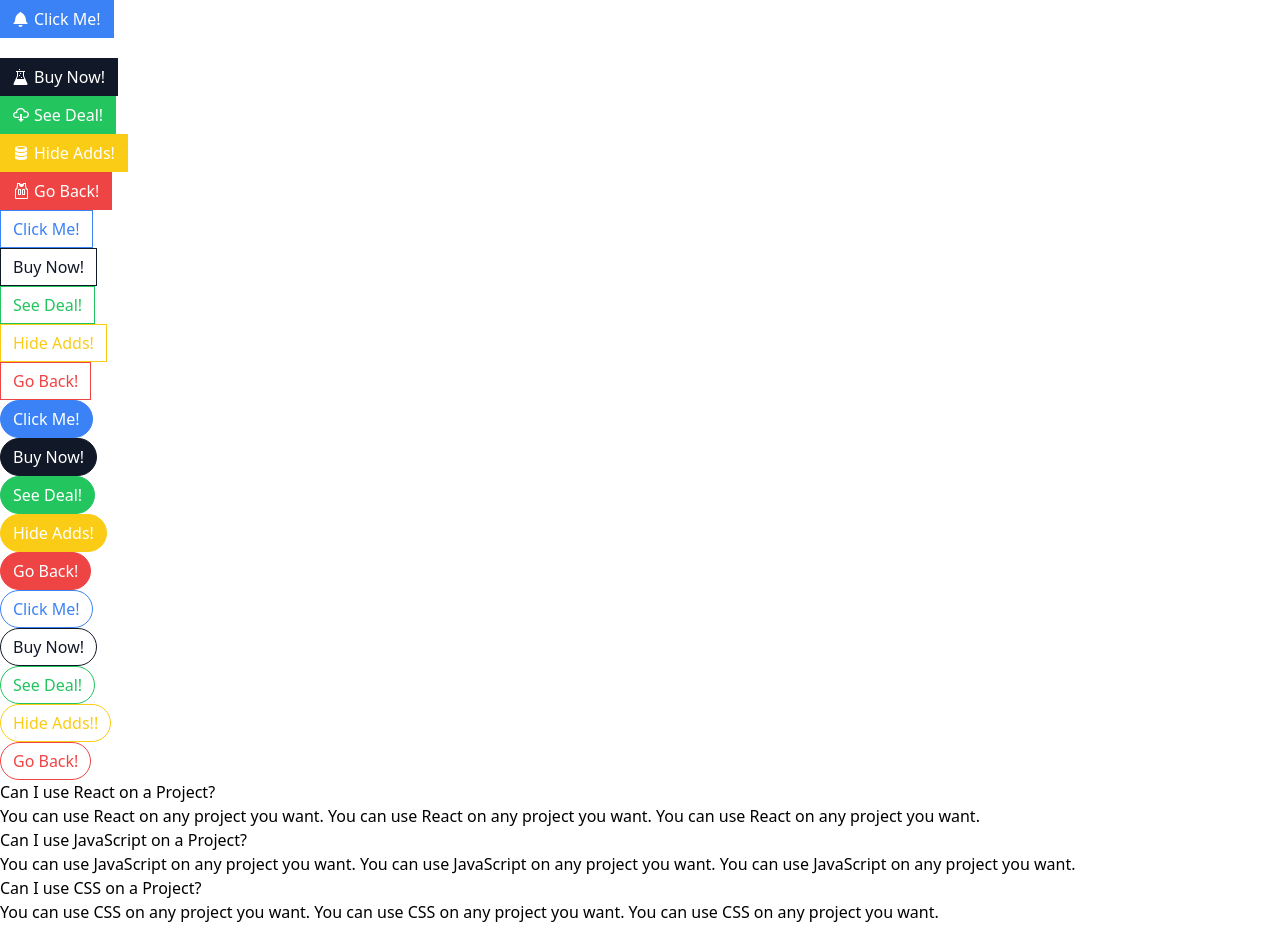
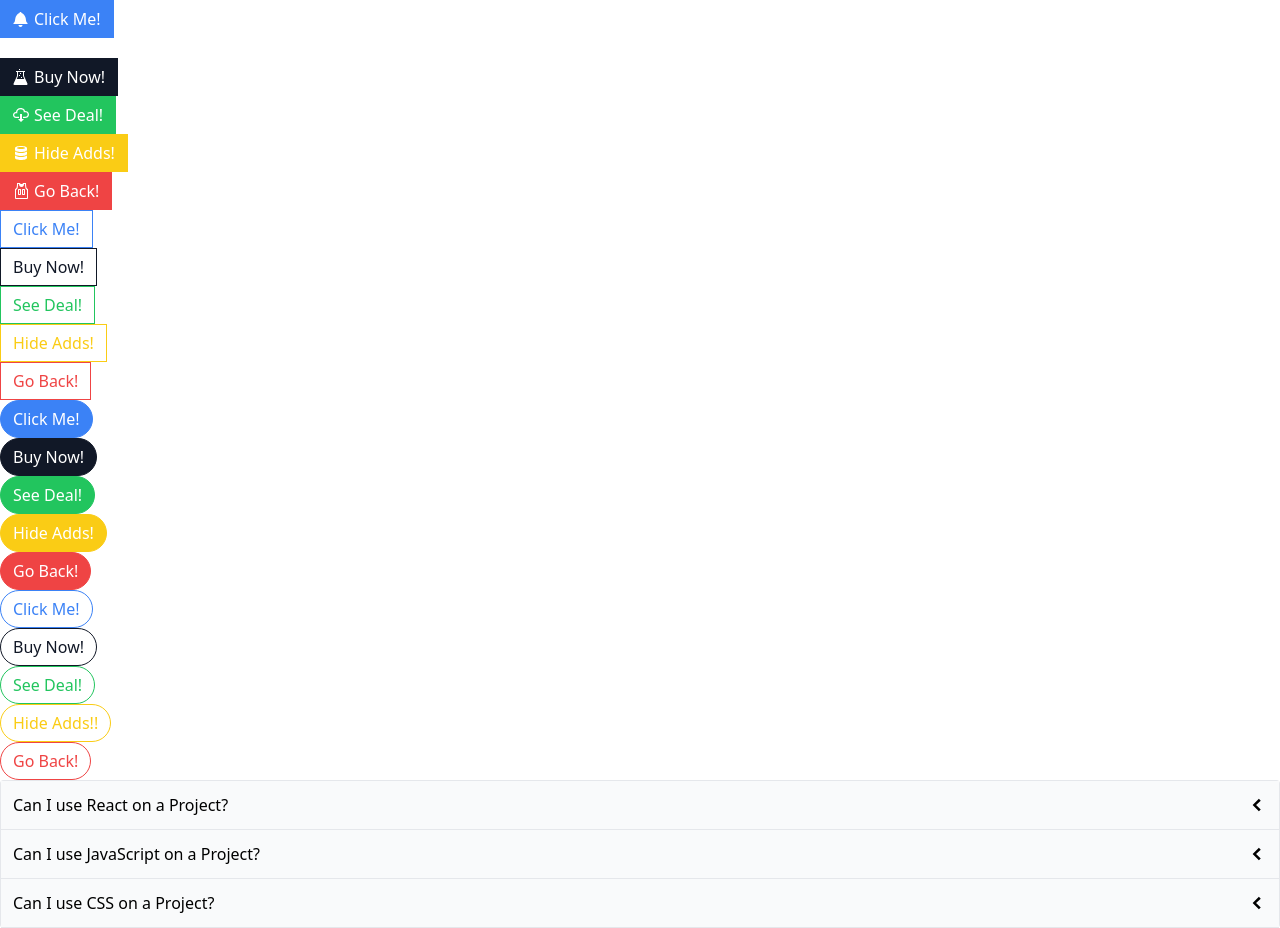
Before and after one commit to BillStephens2022/React-components-examples, a React (Create React App) app: page / in a window 1280 px wide. Built offline with nearby package versions, Linux system fonts and the light colour scheme.

Commit message:
added functionality to accordion component

```diff
--- a/src/components/Accordion.js
+++ b/src/components/Accordion.js
@@ -1,14 +1,42 @@
+import { useState } from "react";
+import { GoChevronDown, GoChevronLeft } from "react-icons/go";
 
 function Accordion({ items }) {
-    const renderedItems = items.map((item) => {
-        return (
-            <div key={item.id}>
-                <div>{item.label}</div>
-                <div>{item.content}</div>
-            </div>
-        );
+  const [expandedIndex, setExpandedIndex] = useState(-1);
+
+  const handleClick = (nextIndex) => {
+    setExpandedIndex((currentExpandedIndex) => {
+      if (currentExpandedIndex === nextIndex) {
+        return -1
+      } else {
+        return nextIndex;
+      }
     });
-    return <div>{renderedItems}</div>;
+  };
+
+  const renderedItems = items.map((item, index) => {
+    const isExpanded = index === expandedIndex;
+
+    const icon = (
+      <span className="text-xl">
+        {isExpanded ? <GoChevronDown /> : <GoChevronLeft />}
+      </span>
+    );
+
+    return (
+      <div key={item.id}>
+        <div
+          className="flex justify-between p-3 bg-gray-50 border-b items-center cursor-pointer"
+          onClick={() => handleClick(index)}
+        >
+          {item.label}
+          {icon}
+        </div>
+        {isExpanded && <div className="border-b p-5">{item.content}</div>}
+      </div>
+    );
+  });
+  return <div className="border-x border-t rounded">{renderedItems}</div>;
 }
 
 export default Accordion;
```
